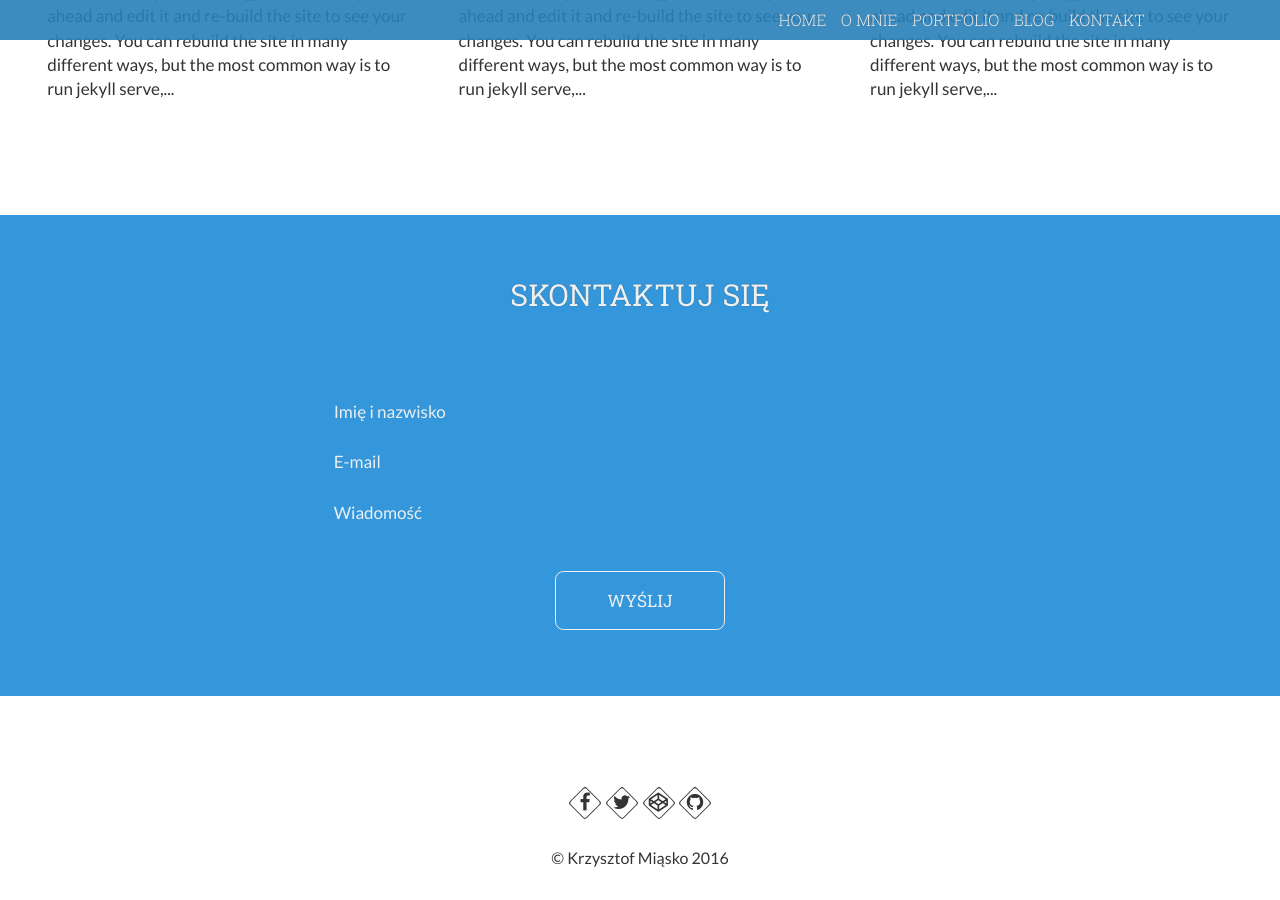
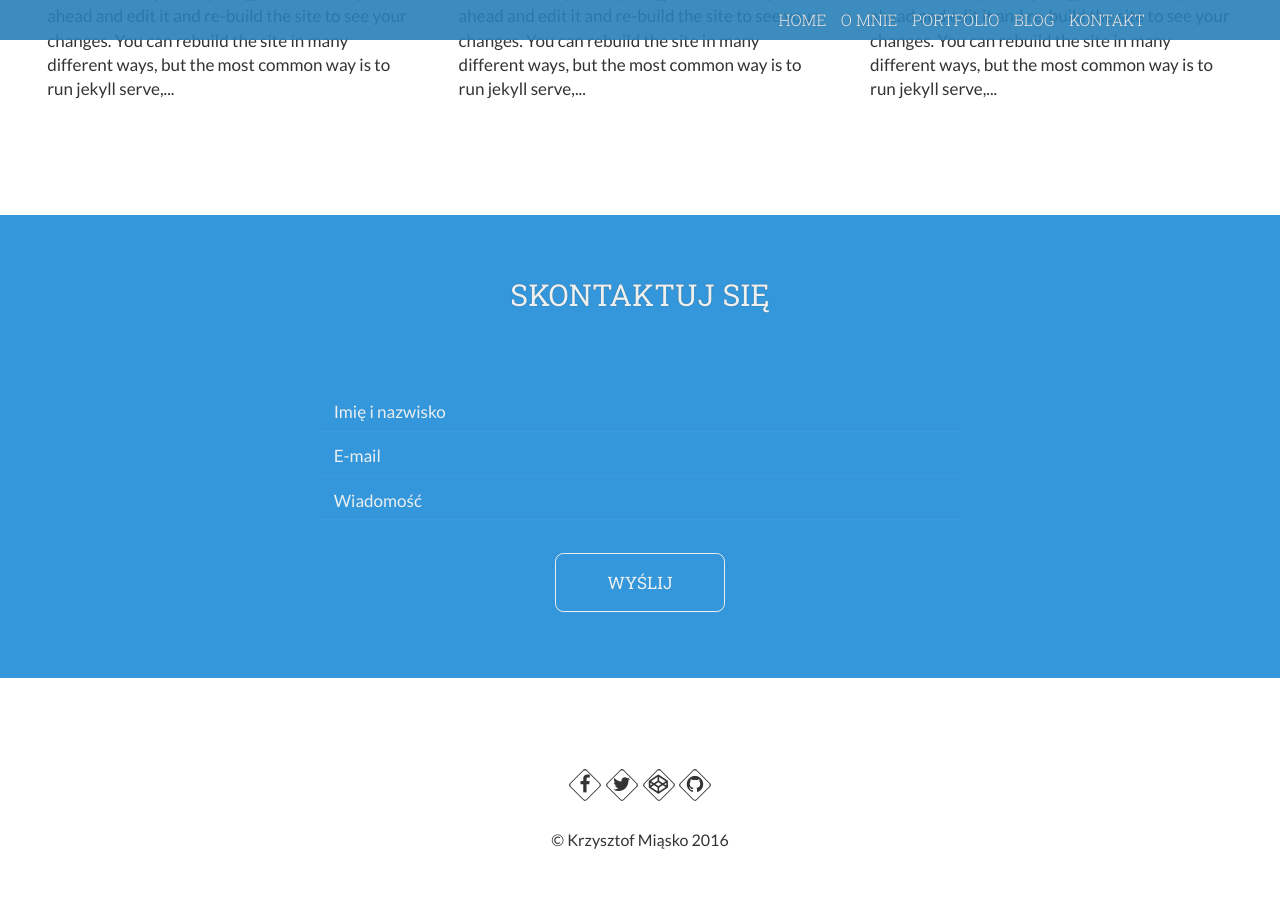
Before and after one commit to kmiasko/kmiasko.github.io, a Jekyll site: the page built from index.html, in a window 1280 px wide and 900 px high, scrolled down 3931 px. Built offline with Jekyll 4.4.1, drawn with Linux system fonts in a browser that asks for light colours.

Commit message:
contact form improvements

```diff
--- a/_includes/footer.html
+++ b/_includes/footer.html
@@ -1,6 +1,6 @@
 <footer class="footer-main">
   <div class="triangle-up"></div>
-  <section class="social-buttons"><a target="_blank" href="https://www.facebook.com/KrzysztofMiasko" class="social-button"><i class="fa fa-facebook-f fa-fw fa-2x"></i></a><a target="_blank" href="http://twitter.com/kmiasko" class="social-button"><i class="fa fa-twitter fa-fw fa-2x"></i></a><a target="_blank" href="http://codepen.io/kmiasko" class="social-button"><i class="fa fa-codepen fa-fw fa-2x"></i></a><a target="_blank" href="http://github.com/kmiasko" class="social-button"><i class="fa fa-github fa-fw fa-2x"></i></a></section>
+  <div class="social-buttons"><a target="_blank" href="https://www.facebook.com/KrzysztofMiasko" class="social-button"><i class="fa fa-facebook-f fa-fw fa-2x"></i></a><a target="_blank" href="http://twitter.com/kmiasko" class="social-button"><i class="fa fa-twitter fa-fw fa-2x"></i></a><a target="_blank" href="http://codepen.io/kmiasko" class="social-button"><i class="fa fa-codepen fa-fw fa-2x"></i></a><a target="_blank" href="http://github.com/kmiasko" class="social-button"><i class="fa fa-github fa-fw fa-2x"></i></a></div>
   <p class="copy"><a href="/#navbar">&copy; Krzysztof Miąsko 2016</a></p>
 </footer>
 
--- a/_sass/_layout.sass
+++ b/_sass/_layout.sass
@@ -150,6 +150,8 @@
   textarea
     display: block
     width: 100%
+    box-shadow: 0 1px 1px -1px rgba(255,255,255,0.3)
+    padding-bottom: modular-scale(-2)
 
   input ~ span::after,
   textarea ~ span::after
--- a/index.html
+++ b/index.html
@@ -69,7 +69,7 @@
     {% for portfolio in site.portfolios reversed %}
     <div class="portfolio-item">
       <div class="portfolio-img">
-        <figure><img src="{{ portfolio.image }}">
+        <figure><img src="{{ portfolio.image }}" alt="old home">
           <div class="p-item-hover"><a href="{{ portfolio.link }}" target="_blank"><i class="fa fa-2x fa-anchor"></i></a></div>
         </figure>
       </div>
@@ -108,7 +108,7 @@
           <input type="text" name="name" id="name_input" required><label for="name_input">Imię i nazwisko</label><span></span>
         </div>
         <div>
-          <input type="email" name="_replyto" id="email_input" required><label for="email_inpit">E-mail</label><span></span>
+          <input type="email" name="_replyto" id="email_input" required><label for="email_input">E-mail</label><span></span>
         </div>
         <input type="hidden" name="_next" value="//kmiasko.github.io/">
         <input type="hidden" name="_subject" value="Nowa wiadomość ze strony kmiasko.github.io">
```
Also changed, not shown: vendor/main.css.
